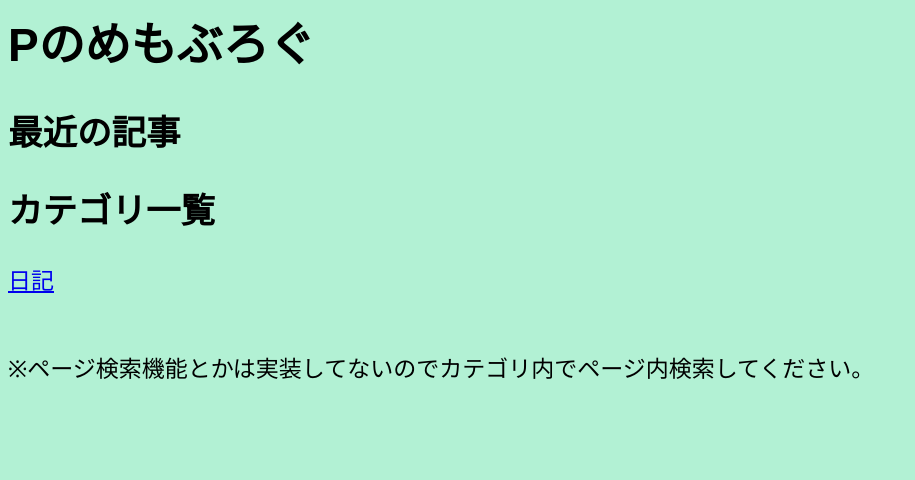
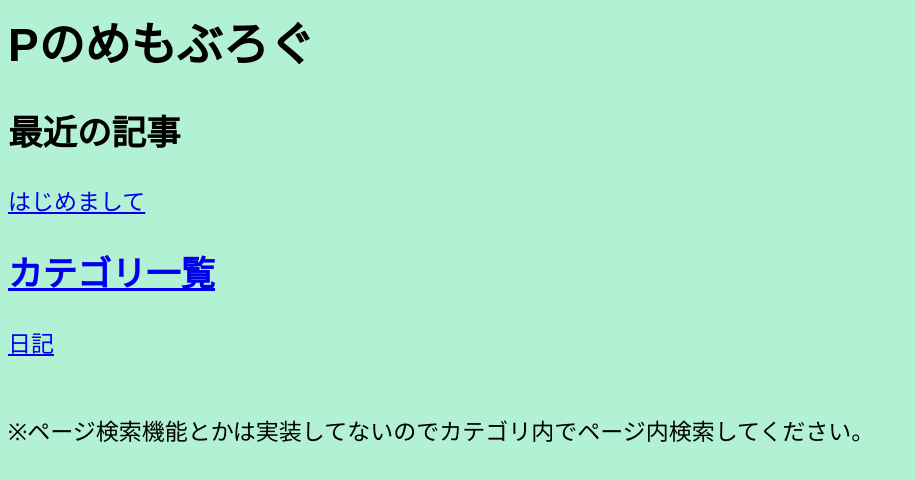
Before and after one commit to pianists/PsMemoBlog, a plain HTML site: page index_body.html in a window 1280 px wide. Shown: the whole page, without its empty margins (0-915 px from the left). Drawn offline with Linux system fonts and the light colour scheme.

Commit message:
update file

```diff
--- a/index_body.html
+++ b/index_body.html
@@ -7,6 +7,7 @@
 	<body class=body>
 		<h1 class=body>Pのめもぶろぐ</h1>
 		<h2>最近の記事</h2>
+		<a href="./diary/ntmy.html">はじめまして</ha>
 		<h2>カテゴリ一覧</h2>
 		<a href="./diary/index.html" target="_top">日記</a><br>
 
```
Also changed, not shown: index_body_.html (+1 -0 lines).
